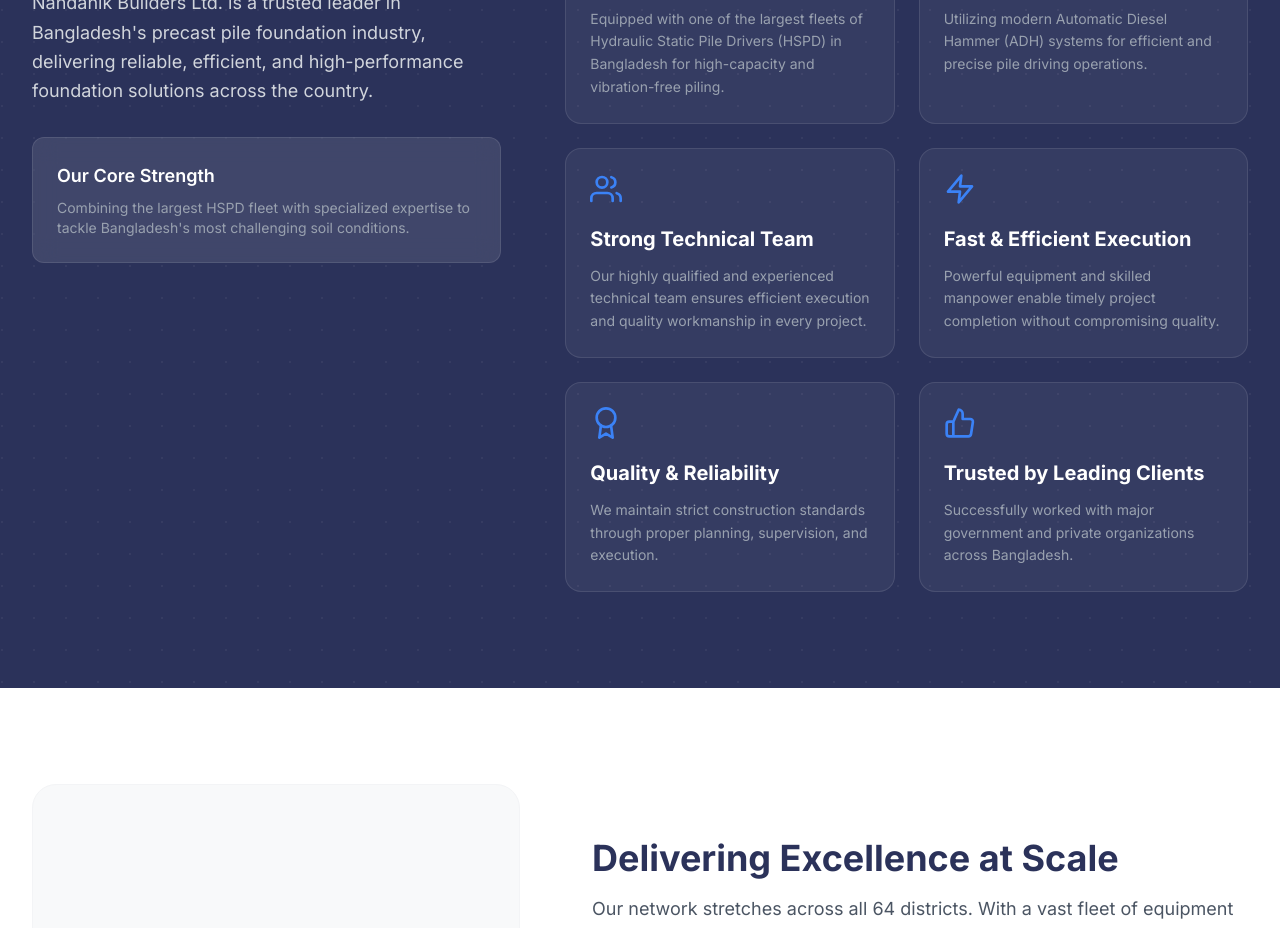
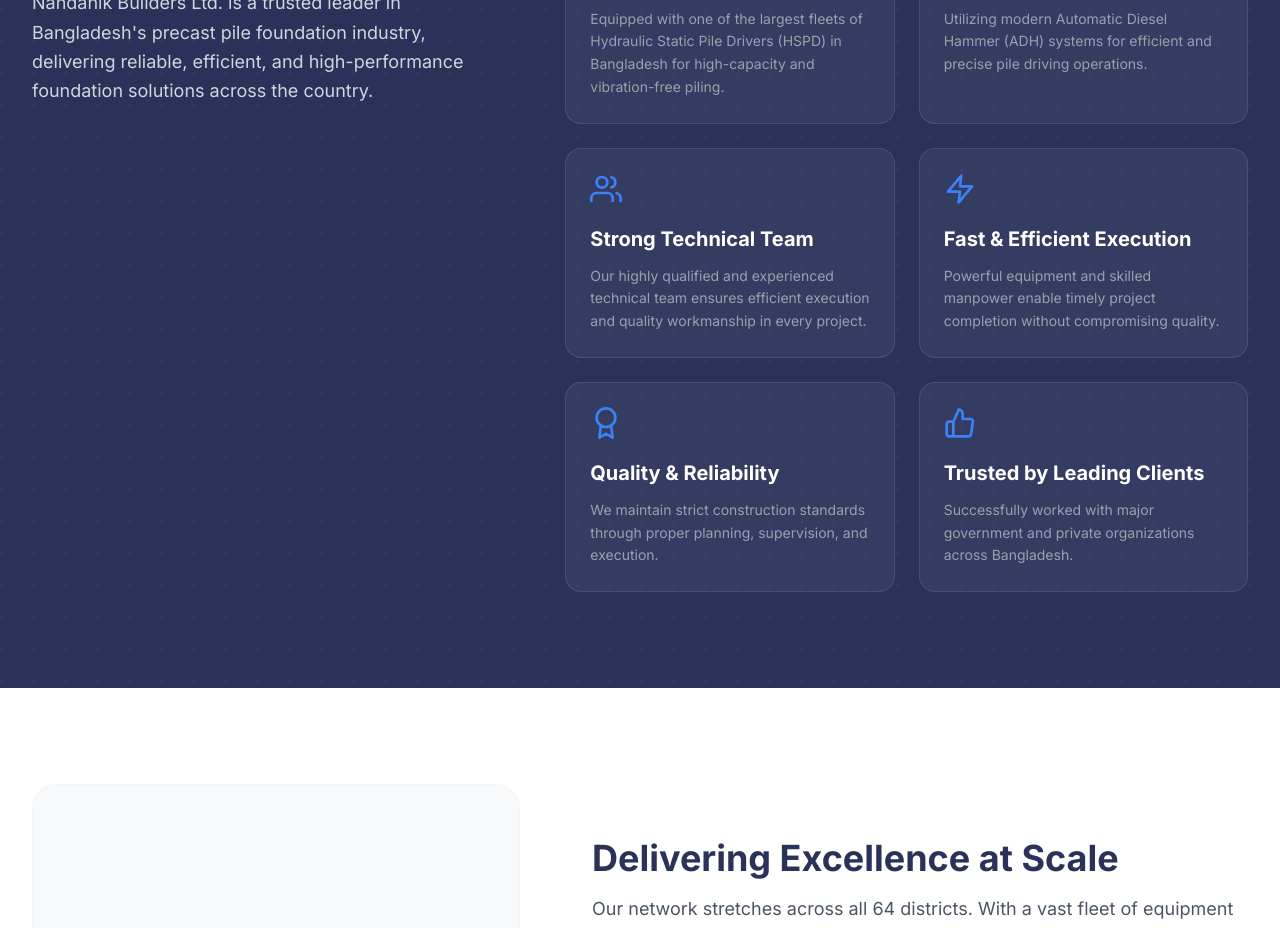
Before and after one commit to mitanvir05/nandanik-builders-website, a Next.js app: page / in a window 1280 px wide. Shown: the part 5620-6548 px from the top of the page. Built offline with nearby package versions, Linux system fonts and the light colour scheme; no server answers.

Commit message:
Update WhyChooseUs.tsx

```diff
--- a/components/sections/WhyChooseUs.tsx
+++ b/components/sections/WhyChooseUs.tsx
@@ -110,7 +110,7 @@ export default function WhyChooseUs() {
             </p>
 
             {/* Optional Stat/Highlight Block */}
-            <div className="bg-white/10 backdrop-blur-md border border-white/10 rounded-xl p-6 hidden md:block">
+            {/* <div className="bg-white/10 backdrop-blur-md border border-white/10 rounded-xl p-6 hidden md:block">
               <p className="font-semibold text-lg text-white mb-2">
                 Our Core Strength
               </p>
@@ -118,7 +118,7 @@ export default function WhyChooseUs() {
                 Combining the largest HSPD fleet with specialized expertise to
                 tackle Bangladesh's most challenging soil conditions.
               </p>
-            </div>
+            </div> */}
           </motion.div>
 
           {/* Right Column: Strengths Grid */}
```
